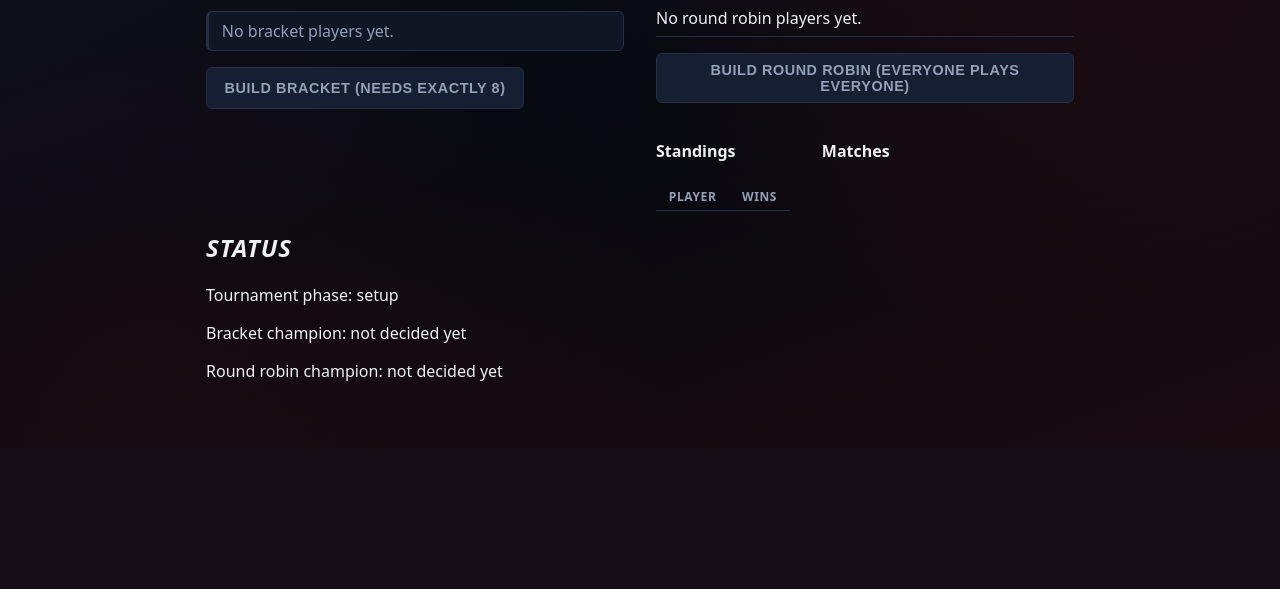
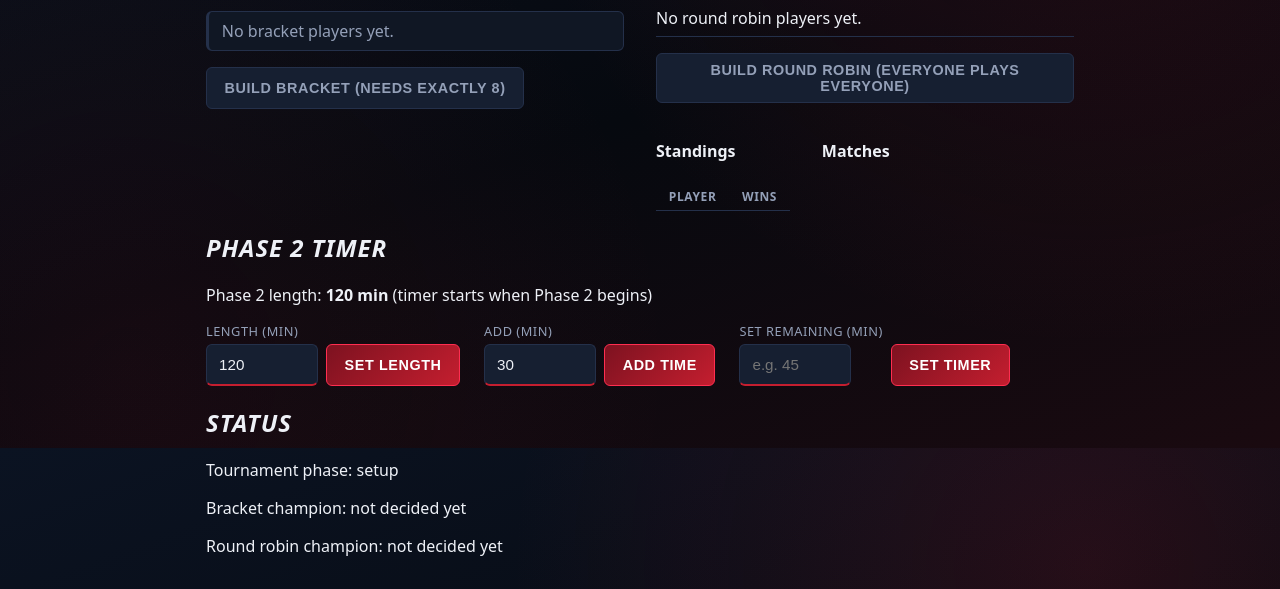
Before and after one commit to jzchan132/tournament_organizer, a Flask app: page /organizer/ in a window 1280 px wide. Shown: the part 352-941 px from the top of the page. Before the commit the page ends 733 px from the top, so only its background shows below. Run offline with Flask 3, Linux system fonts and the light colour scheme; data comes from the database, SQL or seed files in the repository; data that the repository does not hold is empty; parts of the project's set-up code (start-up, migrations or seed data) failed here and were passed over.

Commit message:
Make the Phase 2 timer organizer-adjustable
- phase2_duration_seconds column on tournament_state (default 2h) with
  a startup migration for existing databases and old saves
- Organizer page gains a Phase 2 timer section: set the total length,
  add time (30 min default), or set the remaining time directly during
  a running phase
- Adding/setting time revives a tournament the clock ended (timer
  endings only -- queue-exhausted endings are a rules outcome and stay
  final)
- Timer changes deliberately survive match-result undo (the undo
  snapshot restores only match-related state)
- 7 new tests; suite now 57

Co-Authored-By: Claude Fable 5 <noreply@anthropic.com>

```diff
--- a/app/db.py
+++ b/app/db.py
@@ -42,6 +42,12 @@ def _migrate(conn):
             "ALTER TABLE round_robin_matches "
             "ADD COLUMN is_tiebreaker INTEGER NOT NULL DEFAULT 0"
         )
+    state_cols = [r[1] for r in conn.execute("PRAGMA table_info(tournament_state)")]
+    if "phase2_duration_seconds" not in state_cols:
+        conn.execute(
+            "ALTER TABLE tournament_state "
+            "ADD COLUMN phase2_duration_seconds INTEGER NOT NULL DEFAULT 7200"
+        )
 
 
 def register(app):
--- a/app/queries.py
+++ b/app/queries.py
@@ -1,9 +1,18 @@
 ROUND_NAMES = {1: "Quarterfinals", 2: "Semifinals", 3: "Final"}
-PHASE2_DURATION_SECONDS = 2 * 60 * 60
+DEFAULT_PHASE2_DURATION_SECONDS = 2 * 60 * 60
+
+
+def phase2_elapsed_seconds(db, state):
+    if not state["phase2_started_at"]:
+        return None
+    return db.execute(
+        "SELECT (julianday('now') - julianday(?)) * 86400 AS secs",
+        (state["phase2_started_at"],),
+    ).fetchone()["secs"]
 
 
 def check_phase2_timer(db):
-    """Lazily end Phase 2 if the 2-hour timer has expired.
+    """Lazily end Phase 2 if the timer has expired.
 
     Called on every /api/state poll rather than via a background scheduler,
     since a poll-time check is simplest for this scale of app.
@@ -11,11 +20,7 @@ def check_phase2_timer(db):
     state = db.execute("SELECT * FROM tournament_state WHERE id = 1").fetchone()
     if state["phase"] != "phase2" or not state["phase2_started_at"]:
         return state
-    elapsed = db.execute(
-        "SELECT (julianday('now') - julianday(?)) * 86400 AS secs",
-        (state["phase2_started_at"],),
-    ).fetchone()["secs"]
-    if elapsed >= PHASE2_DURATION_SECONDS:
+    if phase2_elapsed_seconds(db, state) >= state["phase2_duration_seconds"]:
         db.execute(
             "UPDATE tournament_state SET phase = 'complete', ended_reason = 'timer' WHERE id = 1"
         )
@@ -25,13 +30,10 @@ def check_phase2_timer(db):
 
 
 def phase2_seconds_remaining(db, state):
-    if not state["phase2_started_at"]:
+    elapsed = phase2_elapsed_seconds(db, state)
+    if elapsed is None:
         return None
-    elapsed = db.execute(
-        "SELECT (julianday('now') - julianday(?)) * 86400 AS secs",
-        (state["phase2_started_at"],),
-    ).fetchone()["secs"]
-    return max(0, PHASE2_DURATION_SECONDS - elapsed)
+    return max(0, state["phase2_duration_seconds"] - elapsed)
 
 
 def get_players(db):
--- a/app/routes/organizer.py
+++ b/app/routes/organizer.py
@@ -11,6 +11,8 @@ from app.queries import (
     get_players,
     get_round_robin_matches,
     get_round_robin_standings,
+    phase2_elapsed_seconds,
+    phase2_seconds_remaining,
     round_robin_champion,
 )
 
@@ -22,6 +24,7 @@ def index():
     db = get_db()
     players = get_players(db)
     state = db.execute("SELECT * FROM tournament_state WHERE id = 1").fetchone()
+    remaining = phase2_seconds_remaining(db, state)
     return render_template(
         "organizer.html",
         focus=request.args.get("focus"),
@@ -34,6 +37,8 @@ def index():
         rr_standings=get_round_robin_standings(db),
         bracket_champ=bracket_champion(db),
         rr_champ=round_robin_champion(db),
+        duration_minutes=state["phase2_duration_seconds"] // 60,
+        remaining_minutes=None if remaining is None else int(remaining // 60),
     )
 
 
@@ -78,6 +83,94 @@ def _phase_is_setup(db):
         db.execute("SELECT phase FROM tournament_state WHERE id = 1").fetchone()["phase"]
         == "setup"
     )
+
+
+MAX_TIMER_MINUTES = 24 * 60
+
+
+def _timer_minutes(field="minutes", default=None):
+    minutes = request.form.get(field, type=int)
+    if minutes is None:
+        minutes = default
+    if minutes is None or not (1 <= minutes <= MAX_TIMER_MINUTES):
+        return None
+    return minutes
+
+
+def _revive_if_timer_ended(db):
+    """Adding/setting time can bring back a tournament the clock ended.
+
+    Only applies to timer endings -- a queue-exhausted ending is a rules
+    outcome and stays final.
+    """
+    state = db.execute("SELECT * FROM tournament_state WHERE id = 1").fetchone()
+    if state["phase"] == "complete" and state["ended_reason"] == "timer":
+        remaining = phase2_seconds_remaining(db, state)
+        if remaining and remaining > 0:
+            db.execute(
+                "UPDATE tournament_state SET phase = 'phase2', ended_reason = NULL "
+                "WHERE id = 1"
+            )
+            flash("The clock has time again -- Phase 2 is back on!")
+
+
+@bp.route("/timer/duration", methods=["POST"])
+def timer_duration():
+    minutes = _timer_minutes()
+    if minutes is None:
+        flash(f"Enter a length between 1 and {MAX_TIMER_MINUTES} minutes.")
+        return redirect(url_for("organizer.index"))
+    db = get_db()
+    db.execute(
+        "UPDATE tournament_state SET phase2_duration_seconds = ? WHERE id = 1",
+        (minutes * 60,),
+    )
+    _revive_if_timer_ended(db)
+    db.commit()
+    flash(f"Phase 2 length set to {minutes} minutes.")
+    return redirect(url_for("organizer.index"))
+
+
+@bp.route("/timer/add", methods=["POST"])
+def timer_add():
+    minutes = _timer_minutes(default=30)
+    if minutes is None:
+        flash(f"Enter between 1 and {MAX_TIMER_MINUTES} minutes to add.")
+        return redirect(url_for("organizer.index"))
+    db = get_db()
+    db.execute(
+        "UPDATE tournament_state SET phase2_duration_seconds = "
+        "MIN(phase2_duration_seconds + ?, ?) WHERE id = 1",
+        (minutes * 60, MAX_TIMER_MINUTES * 60 * 2),
+    )
+    _revive_if_timer_ended(db)
+    db.commit()
+    flash(f"Added {minutes} minutes to the Phase 2 timer.")
+    return redirect(url_for("organizer.index"))
+
+
+@bp.route("/timer/set", methods=["POST"])
+def timer_set():
+    minutes = _timer_minutes()
+    if minutes is None:
+        flash(f"Enter a time between 1 and {MAX_TIMER_MINUTES} minutes.")
+        return redirect(url_for("organizer.index"))
+    db = get_db()
+    state = db.execute("SELECT * FROM tournament_state WHERE id = 1").fetchone()
+    elapsed = phase2_elapsed_seconds(db, state)
+    if elapsed is None:
+        # Phase 2 hasn't started; setting the remaining time = setting the length.
+        new_duration = minutes * 60
+    else:
+        new_duration = int(elapsed) + minutes * 60
+    db.execute(
+        "UPDATE tournament_state SET phase2_duration_seconds = ? WHERE id = 1",
+        (new_duration,),
+    )
+    _revive_if_timer_ended(db)
+    db.commit()
+    flash(f"Phase 2 timer set to {minutes} minutes remaining.")
+    return redirect(url_for("organizer.index"))
 
 
 @bp.route("/bracket/seed", methods=["POST"])
--- a/app/schema.sql
+++ b/app/schema.sql
@@ -6,7 +6,9 @@ CREATE TABLE IF NOT EXISTS tournament_state (
     phase2_started_at TEXT,
     consecutive_bk_wins INTEGER NOT NULL DEFAULT 0,
     queue_empty_warning INTEGER NOT NULL DEFAULT 0,
-    ended_reason TEXT
+    ended_reason TEXT,
+    -- Total Phase 2 length; organizer-adjustable (add time / set remaining).
+    phase2_duration_seconds INTEGER NOT NULL DEFAULT 7200
 );
 
 CREATE TABLE IF NOT EXISTS players (
--- a/app/static/css/style.css
+++ b/app/static/css/style.css
@@ -613,6 +613,43 @@ input[type="text"]:focus, select:focus {
     border-color: var(--red);
     color: var(--text);
 }
+.timer-controls {
+    display: flex;
+    gap: 1.5rem;
+    flex-wrap: wrap;
+    align-items: flex-end;
+}
+.timer-controls form {
+    display: flex;
+    gap: 0.5rem;
+    align-items: flex-end;
+}
+.timer-controls label {
+    display: flex;
+    flex-direction: column;
+    gap: 0.25rem;
+    font-size: 0.8rem;
+    color: var(--muted);
+    text-transform: uppercase;
+    letter-spacing: 0.04em;
+}
+.timer-controls input[type="number"] {
+    width: 7rem;
+    min-height: 42px;
+    background: var(--surface-2);
+    border: 1px solid var(--border);
+    border-bottom: 2px solid var(--red);
+    color: var(--text);
+    padding: 0.4rem 0.75rem;
+    border-radius: 6px;
+    font-size: 0.95rem;
+}
+.timer-controls input[type="number"]:focus {
+    outline: none;
+    border-color: var(--red-hot);
+    border-bottom-color: var(--red-hot);
+    box-shadow: 0 0 10px rgba(255, 46, 80, 0.3);
+}
 
 @media (max-width: 600px) {
     main {
--- a/app/templates/organizer.html
+++ b/app/templates/organizer.html
@@ -76,6 +76,35 @@
 </div>
 
 <section>
+    <h2>Phase 2 timer</h2>
+    {% if remaining_minutes is not none %}
+    <p>Time remaining: <strong>{{ remaining_minutes }} min</strong> (of {{ duration_minutes }} min total{% if state['phase'] == 'complete' and state['ended_reason'] == 'timer' %} — ended by timer; adding time restarts it{% endif %})</p>
+    {% else %}
+    <p>Phase 2 length: <strong>{{ duration_minutes }} min</strong> (timer starts when Phase 2 begins)</p>
+    {% endif %}
+    <div class="timer-controls">
+        <form method="post" action="{{ url_for('organizer.timer_duration') }}">
+            <label>Length (min)
+                <input type="number" name="minutes" value="{{ duration_minutes }}" min="1" max="1440" required>
+            </label>
+            <button type="submit" class="btn-ember">Set length</button>
+        </form>
+        <form method="post" action="{{ url_for('organizer.timer_add') }}">
+            <label>Add (min)
+                <input type="number" name="minutes" value="30" min="1" max="1440" required>
+            </label>
+            <button type="submit" class="btn-ember">Add time</button>
+        </form>
+        <form method="post" action="{{ url_for('organizer.timer_set') }}">
+            <label>Set remaining (min)
+                <input type="number" name="minutes" min="1" max="1440" placeholder="e.g. 45" required>
+            </label>
+            <button type="submit" class="btn-ember">Set timer</button>
+        </form>
+    </div>
+</section>
+
+<section>
     <h2>Status</h2>
     <p>Tournament phase: {{ state['phase'] }}</p>
     <p>Bracket champion: {{ bracket_champ['name'] if bracket_champ else 'not decided yet' }}</p>
```
Also changed, not shown: tests/test_timer_settings.py (added, +121 -0 lines).
